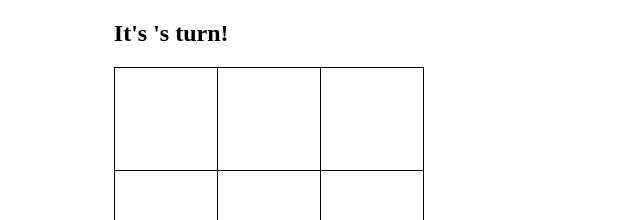
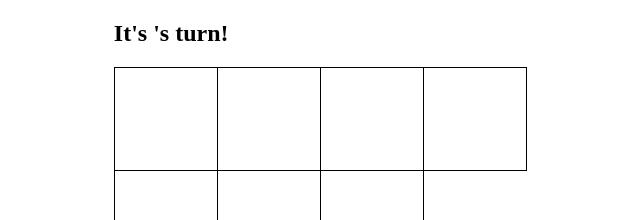
Before and after one commit to sajis997/github-actions-course-template, a website built with webpack: page index.html in a window 1280 px wide. Shown: the top 220 px of the page, without its empty margins (147-787 px from the left). Built offline with nearby package versions, Linux system fonts and the light colour scheme.

Commit message:
Update index.html

```diff
--- a/index.html
+++ b/index.html
@@ -19,6 +19,7 @@
           <td class="0 0"></td>
           <td class="0 1"></td>
           <td class="0 2"></td>
+          <td class="1 2"></td>
         </tr>
         <tr>
           <td class="1 0"></td>
```
